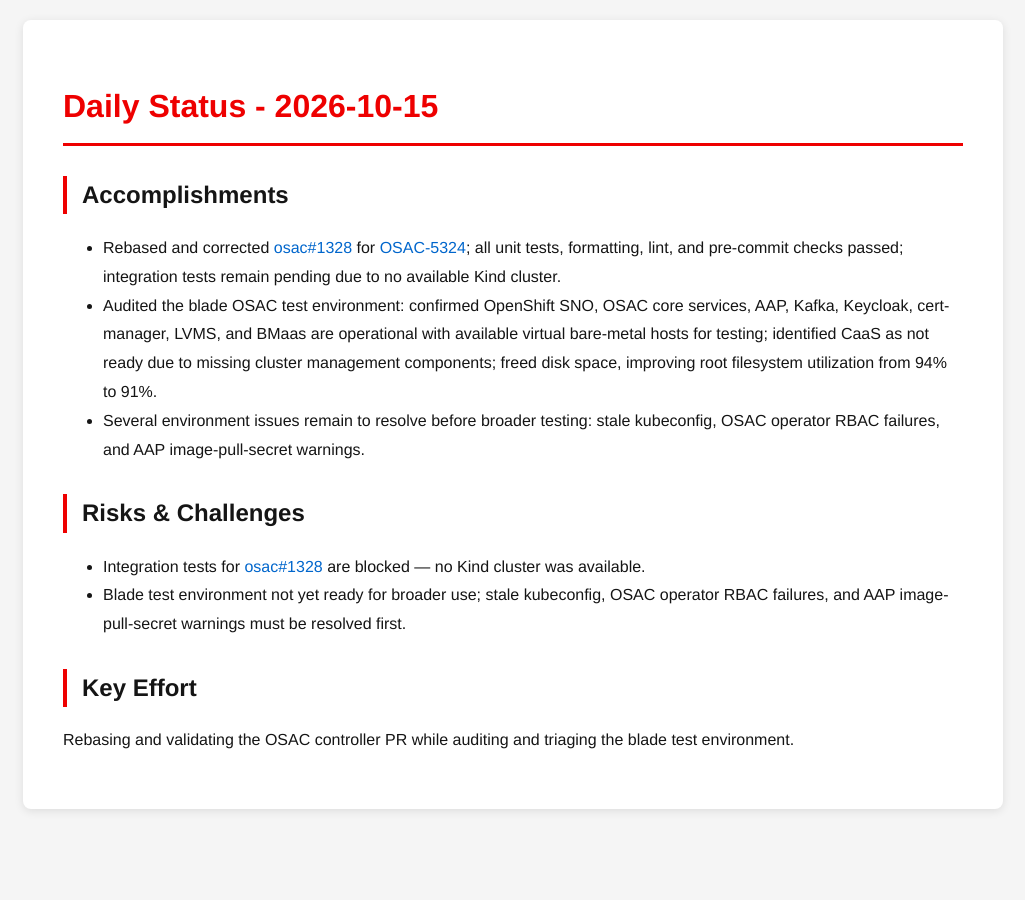
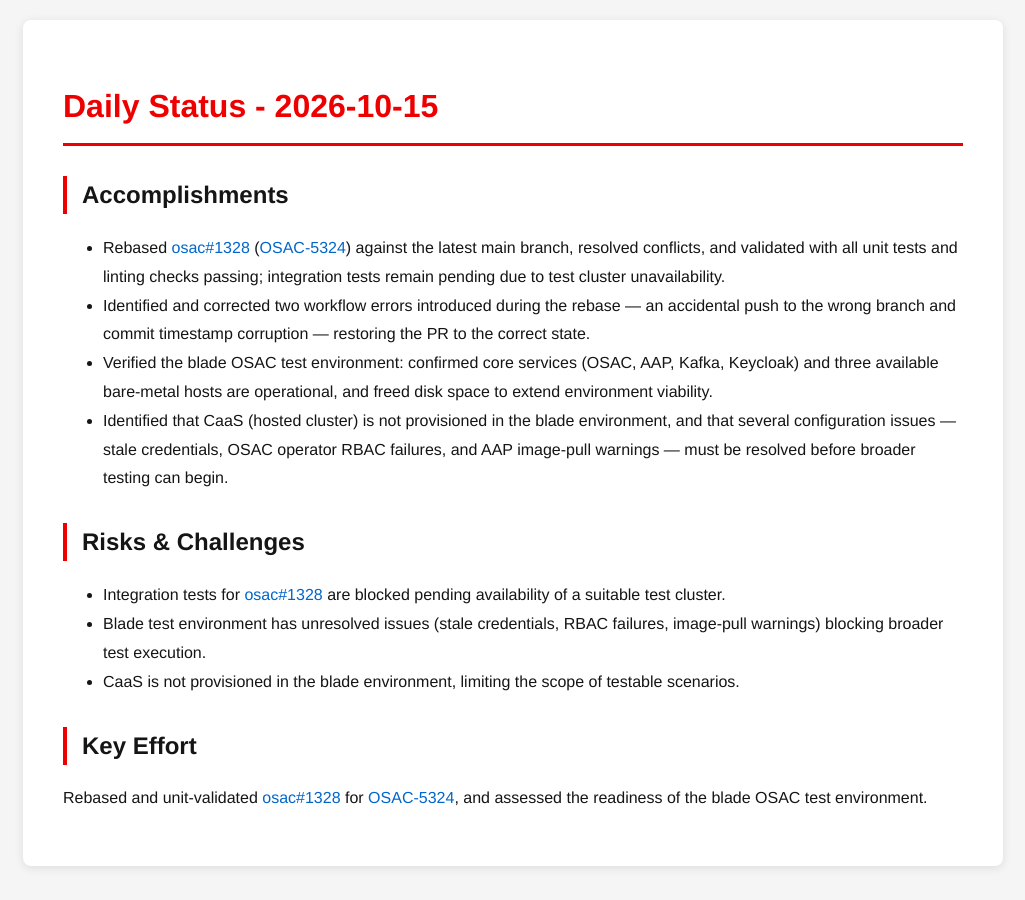
Before and after one commit to tzvatot/daily-status, a Jekyll site: the page built from 2026-10-15.md, in a window 1280 px wide. Shown: the whole page, without its empty margins (127-1152 px from the left). Built offline with Jekyll 4.4.1, drawn with Linux system fonts in a browser that asks for light colours.

Commit message:
Daily status update - 2026-10-15

```diff
--- a/2026-10-15.md
+++ b/2026-10-15.md
@@ -7,13 +7,15 @@
 # Daily Status - 2026-10-15
 
 ## Accomplishments
-- Rebased and corrected [osac#1328](https://github.com/osac-project/osac/pull/1328) for [OSAC-5324](https://redhat.atlassian.net/browse/OSAC-5324); all unit tests, formatting, lint, and pre-commit checks passed; integration tests remain pending due to no available Kind cluster.
-- Audited the blade OSAC test environment: confirmed OpenShift SNO, OSAC core services, AAP, Kafka, Keycloak, cert-manager, LVMS, and BMaas are operational with available virtual bare-metal hosts for testing; identified CaaS as not ready due to missing cluster management components; freed disk space, improving root filesystem utilization from 94% to 91%.
-- Several environment issues remain to resolve before broader testing: stale kubeconfig, OSAC operator RBAC failures, and AAP image-pull-secret warnings.
+- Rebased [osac#1328](https://github.com/osac-project/osac/pull/1328) ([OSAC-5324](https://redhat.atlassian.net/browse/OSAC-5324)) against the latest main branch, resolved conflicts, and validated with all unit tests and linting checks passing; integration tests remain pending due to test cluster unavailability.
+- Identified and corrected two workflow errors introduced during the rebase — an accidental push to the wrong branch and commit timestamp corruption — restoring the PR to the correct state.
+- Verified the blade OSAC test environment: confirmed core services (OSAC, AAP, Kafka, Keycloak) and three available bare-metal hosts are operational, and freed disk space to extend environment viability.
+- Identified that CaaS (hosted cluster) is not provisioned in the blade environment, and that several configuration issues — stale credentials, OSAC operator RBAC failures, and AAP image-pull warnings — must be resolved before broader testing can begin.
 
 ## Risks & Challenges
-- Integration tests for [osac#1328](https://github.com/osac-project/osac/pull/1328) are blocked — no Kind cluster was available.
-- Blade test environment not yet ready for broader use; stale kubeconfig, OSAC operator RBAC failures, and AAP image-pull-secret warnings must be resolved first.
+- Integration tests for [osac#1328](https://github.com/osac-project/osac/pull/1328) are blocked pending availability of a suitable test cluster.
+- Blade test environment has unresolved issues (stale credentials, RBAC failures, image-pull warnings) blocking broader test execution.
+- CaaS is not provisioned in the blade environment, limiting the scope of testable scenarios.
 
 ## Key Effort
-Rebasing and validating the OSAC controller PR while auditing and triaging the blade test environment.
+Rebased and unit-validated [osac#1328](https://github.com/osac-project/osac/pull/1328) for [OSAC-5324](https://redhat.atlassian.net/browse/OSAC-5324), and assessed the readiness of the blade OSAC test environment.
```
